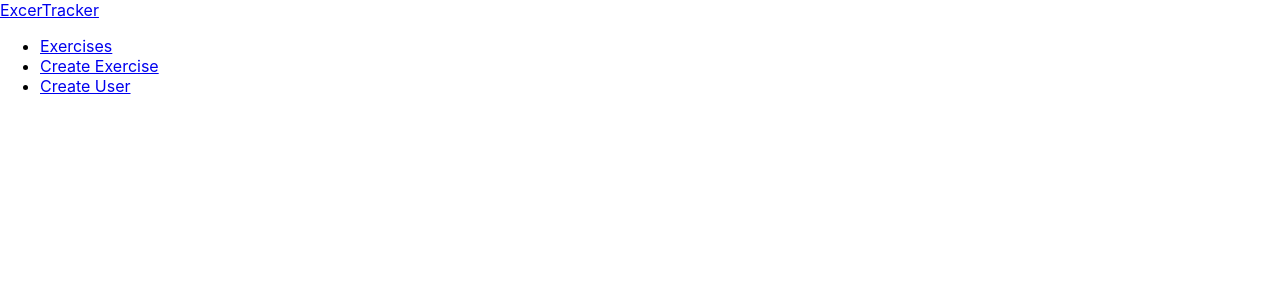
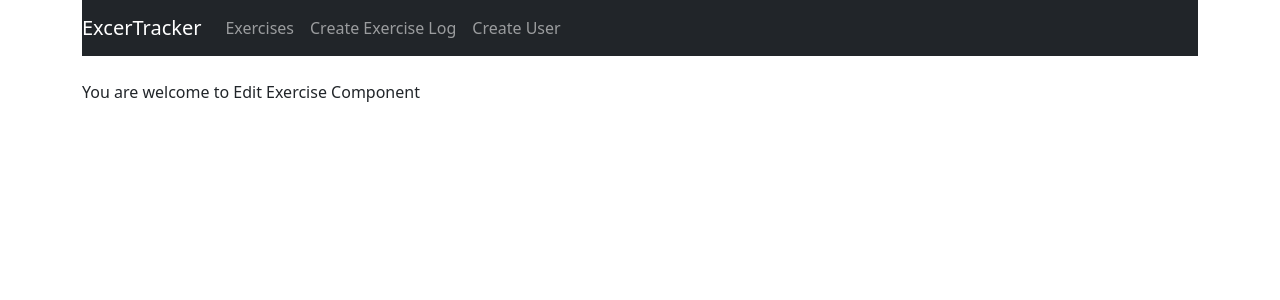
Before and after one commit to edwin-niwaha/exercise-tracker, a React (Create React App) app in the folder mern-exercise-tracker/: page /edit/1 in a window 1280 px wide. Shown: the top 300 px of the page. Built offline with nearby package versions, Linux system fonts and the light colour scheme.

Commit message:
Fix Browser Router

```diff
--- a/mern-exercise-tracker/package.json
+++ b/mern-exercise-tracker/package.json
@@ -7,12 +7,17 @@
     "@testing-library/jest-dom": "^5.16.5",
     "@testing-library/react": "^13.4.0",
     "@testing-library/user-event": "^13.5.0",
+    "babel-core": "^6.26.3",
+    "babel-loader": "^9.1.2",
+    "babel-preset-es2015": "^6.24.1",
+    "babel-preset-react": "^6.24.1",
     "bootstrap": "^5.2.3",
     "react": "^18.2.0",
     "react-bootstrap": "^2.7.2",
     "react-dom": "^18.2.0",
     "react-router-dom": "^6.9.0",
     "react-scripts": "5.0.1",
+    "styled-components": "^5.3.9",
     "web-vitals": "^2.1.4"
   },
   "scripts": {
--- a/mern-exercise-tracker/src/App.js
+++ b/mern-exercise-tracker/src/App.js
@@ -1,5 +1,6 @@
 import React from "react";
 import { BrowserRouter, Routes, Route } from "react-router-dom";
+import "bootstrap/dist/css/bootstrap.min.css";
 
 import Navbar from "./components/navbar.js";
 import ExerciseList from "./components/exercise-list.js";
@@ -10,14 +11,16 @@ import CreateUser from "./components/create-user.js";
 function App() {
   return (
     <BrowserRouter>
-      <Navbar />
+      <div className="container">
+        <Navbar />
         <br />
-      <Routes>
-        <Route path="/" exact component={ExerciseList} />
-        <Route path="/edit/:id" component={EditExercise} />
-        <Route path="/create" component={CreateExercise} />
-        <Route path="/user" component={CreateUser} />
-      </Routes>
+        <Routes>
+          <Route path="/" element={<ExerciseList />} exact />
+          <Route path="/edit/:id" element={<EditExercise />}></Route>
+          <Route path="/create" element={<CreateExercise />}></Route>
+          <Route path="/user" element={<CreateUser />}></Route>
+        </Routes>
+      </div>
     </BrowserRouter>
   );
 }
--- a/mern-exercise-tracker/src/components/create-exercise.js
+++ b/mern-exercise-tracker/src/components/create-exercise.js
@@ -1,5 +1,4 @@
 import React, { Component } from "react";
-
 export default class CreateExercise extends Component {
   render() {
     return (
--- a/mern-exercise-tracker/src/components/edit-exercise.js
+++ b/mern-exercise-tracker/src/components/edit-exercise.js
@@ -4,7 +4,7 @@ export default class EditExercise extends Component {
   render() {
     return (
       <div>
-        <p>You are welcome to EditExercise</p>
+        <p>You are welcome to Edit Exercise Component</p>
       </div>
     );
   }
--- a/mern-exercise-tracker/src/components/navbar.js
+++ b/mern-exercise-tracker/src/components/navbar.js
@@ -1,7 +1,9 @@
+import React, { Component } from "react";
 import { Link } from "react-router-dom";
-
-const Navbar = () => {
-  return ( <nav className="navbar navbar-dark bg-dark navbar-expand-lg">
+export default class Navbar extends Component {
+  render() {
+    return (
+      <nav className="navbar navbar-dark bg-dark navbar-expand-lg">
         <Link to="/" className="navbar-brand">
           ExcerTracker
         </Link>
@@ -13,12 +15,12 @@ const Navbar = () => {
               </Link>
             </li>
             <li className="navbar-item">
-              <Link to="/" className="nav-link">
-                Create Exercise
+              <Link to="/create" className="nav-link">
+                Create Exercise Log
               </Link>
             </li>
             <li className="navbar-item">
-              <Link to="/" className="nav-link">
+              <Link to="/user" className="nav-link">
                 Create User
               </Link>
             </li>
@@ -27,5 +29,4 @@ const Navbar = () => {
       </nav>
     );
   }
-
-export default Navbar;
+}
```
Also changed, not shown: 2 other files (tests, documents, lock files or other folders).
